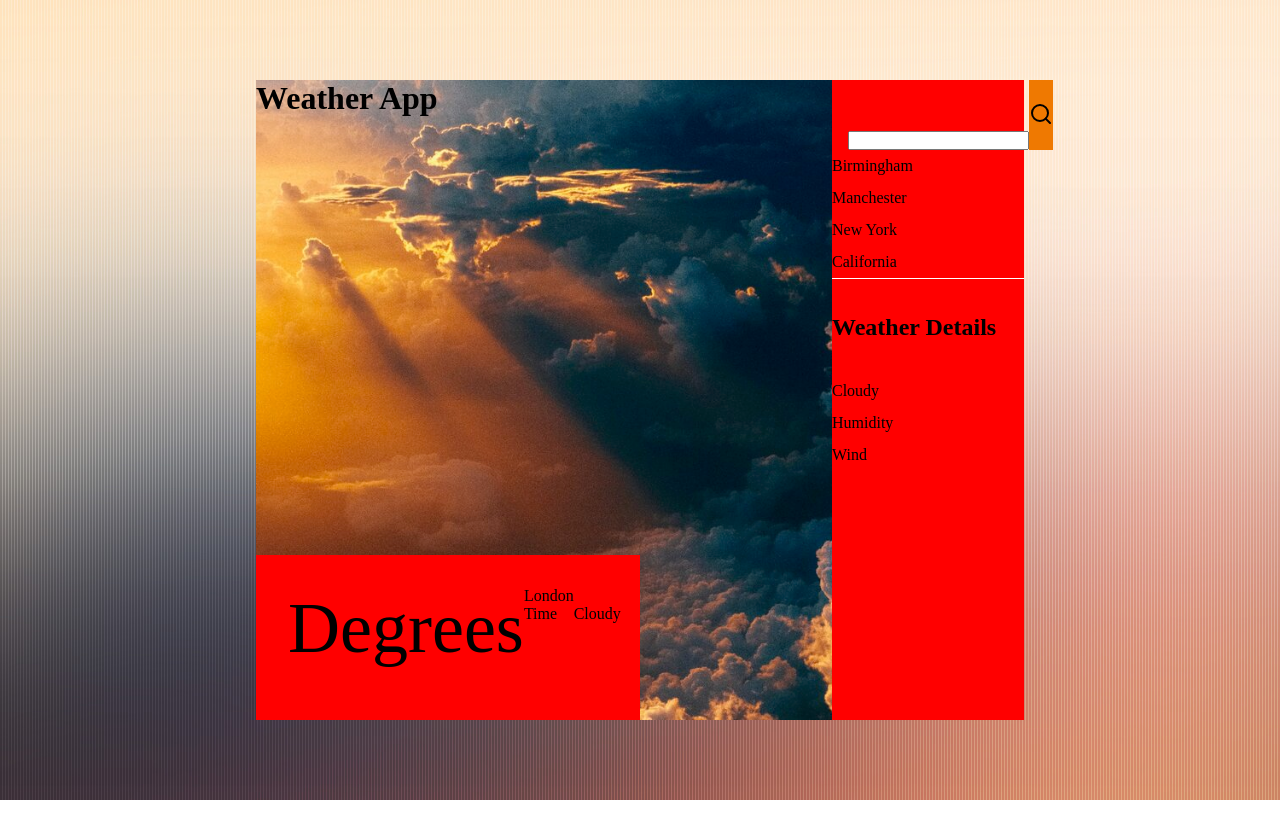
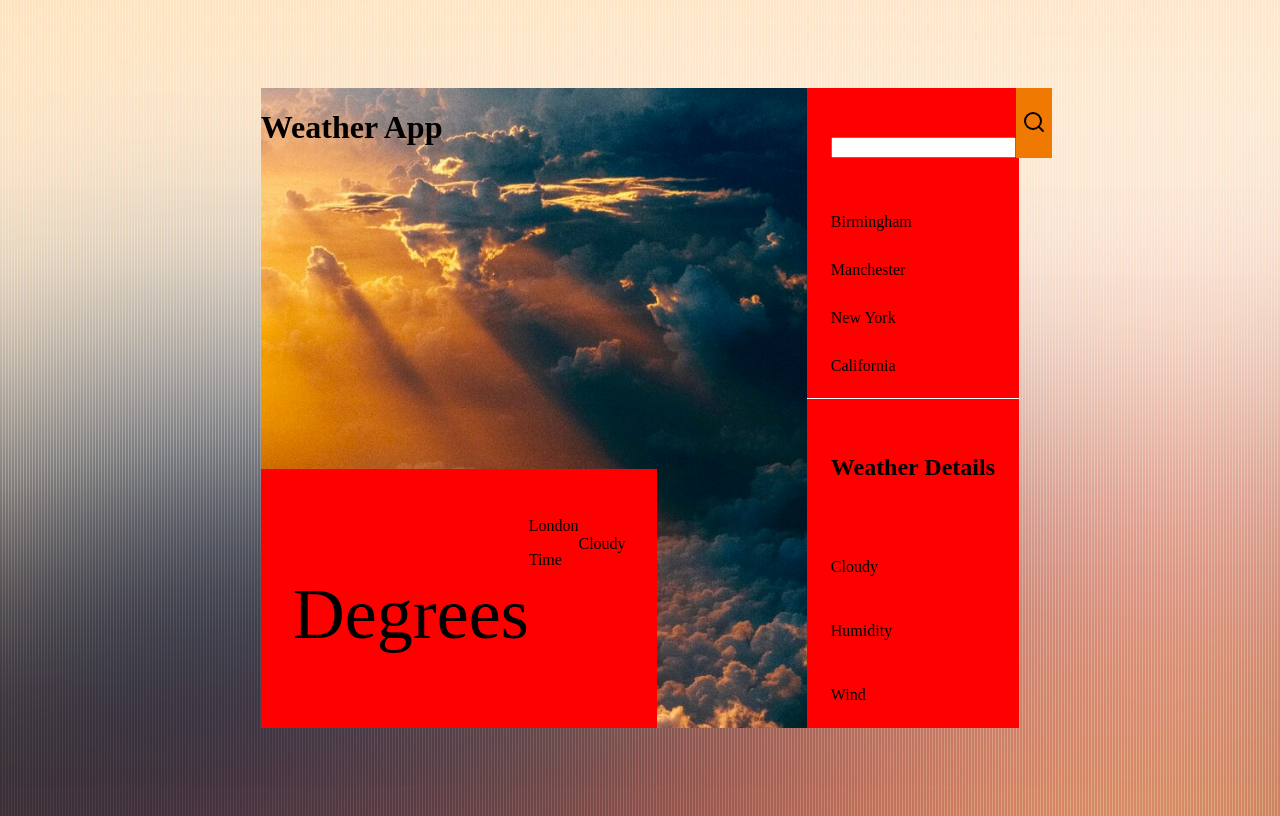
Before and after one commit to OptimisticTrousers/weather-app, a plain HTML site: page index.html in a window 1280 px wide. Drawn offline with Linux system fonts and the light colour scheme; no server answers; files whose address does not match are found by name.

Commit message:
Temporarily removing CSS reset

```diff
--- a/style.css
+++ b/style.css
@@ -1,8 +1,3 @@
-* {
-  margin: 0;
-  padding: 0;
-  box-sizing: border-box;
-}
 
 body {
   min-height: 100vh;
@@ -19,7 +14,7 @@ main {
     ". . . aside aside"
     ". . . aside aside"
     "overview overview . aside aside";
-  grid-template-columns: repeat(3, 25%) repeat(2, 1fr);
+  grid-template-columns: repeat(3, 24%) repeat(2, 1fr);
   width: 60%;
   height: 80%;
   background-image: url("images/finalweather.jpg");
@@ -55,6 +50,7 @@ h1 {
 }
 
 form{
+    padding-bottom: 2rem;
 }
 form > div{
     display: flex;
@@ -63,8 +59,13 @@ form > div{
 
 label{
     padding-top: 3rem;
-    padding-left: 1rem;
+    padding-left: 1.5rem;
     align-self: end;
+}
+
+.recent-location, .weather-details{
+
+    padding-left: 1.5rem;
 }
 
 .recent-location > p,
```
